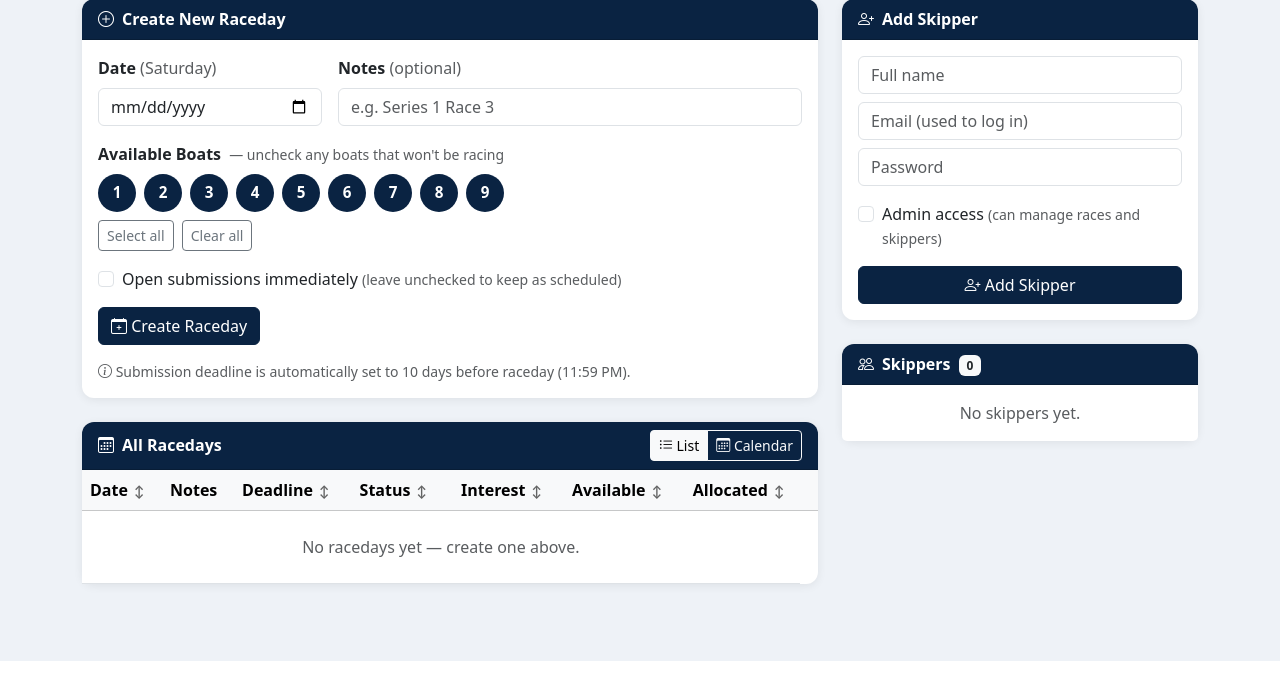
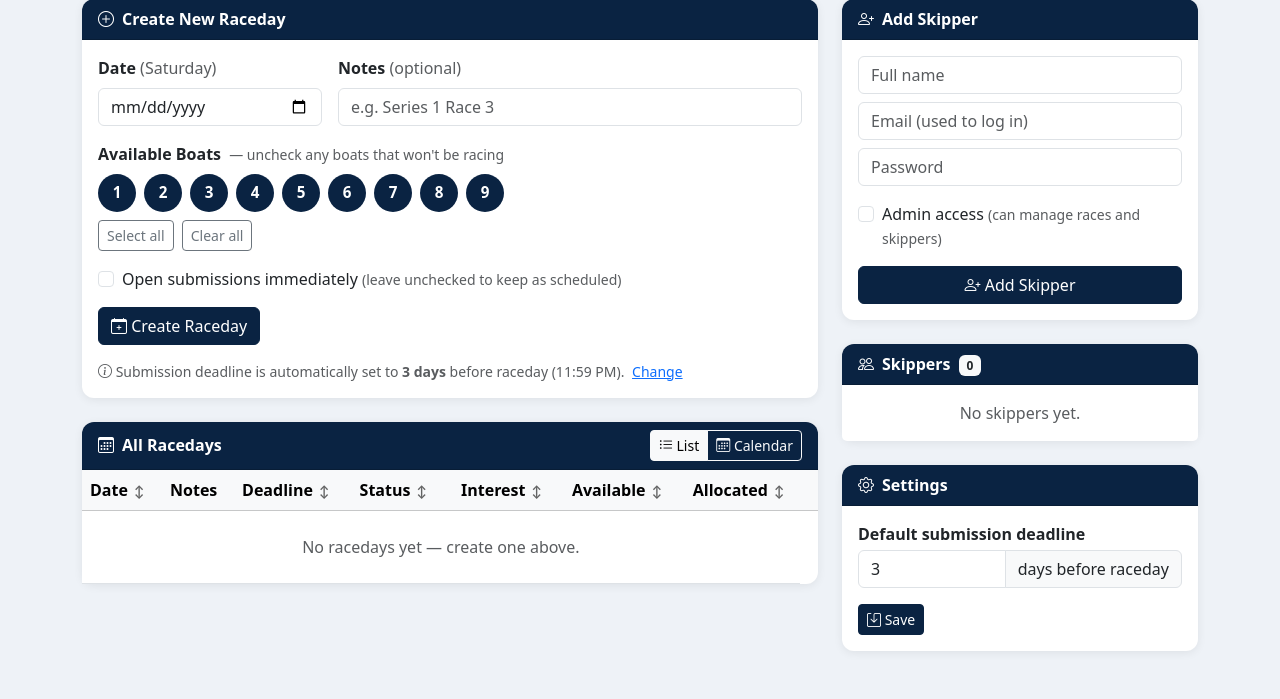
Before and after one commit to mikesmeets/sonar-allocator, a Flask app: page /admin in a window 1280 px wide. Shown: the part 139-838 px from the top of the page. Before the commit the page ends 800 px from the top, so only its background shows below. Run offline with Flask 3, Linux system fonts and the light colour scheme; the visitor is signed in with stand-in values (Sample User, id 1); data comes from the database, SQL or seed files in the repository; data that the repository does not hold is empty; some libraries are stand-ins or nearby versions.

Commit message:
Add adjustable default submission deadline setting
- Admin can set default deadline days (default: 3) from the Settings card
- Deadline hint in Create Raceday form shows the current setting
- SQLite/Postgres dual support: app uses SQLite locally, Postgres when DATABASE_URL is set

Co-Authored-By: Claude Sonnet 4.6 <noreply@anthropic.com>

```diff
--- a/app.py
+++ b/app.py
@@ -1,8 +1,7 @@
 import os
 import random
 import hashlib
-import psycopg2
-import psycopg2.extras
+import sqlite3
 from datetime import datetime, timedelta
 from functools import wraps
 from flask import Flask, render_template, request, redirect, url_for, session, flash
@@ -11,12 +10,22 @@ app = Flask(__name__)
 app.secret_key = 'sonar-fleet-secret-key-change-me'
 
 DATABASE_URL = os.environ.get('DATABASE_URL', '')
+DATABASE_SQLITE = 'sonar.db'
 FLEET_SIZE = 9
+
+USE_POSTGRES = bool(DATABASE_URL)
+
+if USE_POSTGRES:
+    import psycopg2
+    import psycopg2.extras
+    IntegrityError = psycopg2.IntegrityError
+else:
+    IntegrityError = sqlite3.IntegrityError
 
 
 # ── database ──────────────────────────────────────────────────────────────────
 
-class _DB:
+class _PGConn:
     """Thin wrapper making psycopg2 behave like sqlite3 for our usage."""
     def __init__(self, conn):
         self._conn = conn
@@ -40,15 +49,21 @@ class _DB:
 
 
 def get_db():
-    conn = psycopg2.connect(DATABASE_URL, cursor_factory=psycopg2.extras.DictCursor)
-    return _DB(conn)
+    if USE_POSTGRES:
+        conn = psycopg2.connect(DATABASE_URL, cursor_factory=psycopg2.extras.DictCursor)
+        return _PGConn(conn)
+    else:
+        conn = sqlite3.connect(DATABASE_SQLITE)
+        conn.row_factory = sqlite3.Row
+        return conn
 
 
 def init_db():
     db = get_db()
-    db.execute('''
+    pk = 'SERIAL PRIMARY KEY' if USE_POSTGRES else 'INTEGER PRIMARY KEY AUTOINCREMENT'
+    db.execute(f'''
         CREATE TABLE IF NOT EXISTS skippers (
-            id            SERIAL PRIMARY KEY,
+            id            {pk},
             name          TEXT NOT NULL,
             email         TEXT UNIQUE NOT NULL DEFAULT '',
             password_hash TEXT NOT NULL DEFAULT '',
@@ -57,9 +72,9 @@ def init_db():
             withdrawal_count INTEGER DEFAULT 0
         )
     ''')
-    db.execute('''
+    db.execute(f'''
         CREATE TABLE IF NOT EXISTS races (
-            id               SERIAL PRIMARY KEY,
+            id               {pk},
             race_date        TEXT NOT NULL,
             deadline         TEXT NOT NULL,
             status           TEXT DEFAULT 'open',
@@ -67,18 +82,18 @@ def init_db():
             available_boats  TEXT DEFAULT '1,2,3,4,5,6,7,8,9'
         )
     ''')
-    db.execute('''
+    db.execute(f'''
         CREATE TABLE IF NOT EXISTS interests (
-            id           SERIAL PRIMARY KEY,
+            id           {pk},
             race_id      INTEGER NOT NULL,
             skipper_id   INTEGER NOT NULL,
             submitted_at TEXT NOT NULL,
             UNIQUE(race_id, skipper_id)
         )
     ''')
-    db.execute('''
+    db.execute(f'''
         CREATE TABLE IF NOT EXISTS allocations (
-            id           SERIAL PRIMARY KEY,
+            id           {pk},
             race_id      INTEGER NOT NULL,
             skipper_id   INTEGER NOT NULL,
             boat_number  INTEGER NOT NULL,
@@ -86,18 +101,18 @@ def init_db():
             UNIQUE(race_id, boat_number)
         )
     ''')
-    db.execute('''
+    db.execute(f'''
         CREATE TABLE IF NOT EXISTS race_history (
-            id           SERIAL PRIMARY KEY,
+            id           {pk},
             race_id      INTEGER NOT NULL,
             skipper_id   INTEGER NOT NULL,
             boat_number  INTEGER NOT NULL,
             race_date    TEXT NOT NULL
         )
     ''')
-    db.execute('''
+    db.execute(f'''
         CREATE TABLE IF NOT EXISTS allocation_order (
-            id            SERIAL PRIMARY KEY,
+            id            {pk},
             race_id       INTEGER NOT NULL,
             skipper_id    INTEGER NOT NULL,
             priority_rank INTEGER NOT NULL,
@@ -106,12 +121,38 @@ def init_db():
             UNIQUE(race_id, skipper_id)
         )
     ''')
-    # Idempotent migrations for existing databases
-    db.execute('ALTER TABLE allocation_order ADD COLUMN IF NOT EXISTS is_late INTEGER DEFAULT 0')
-    db.execute('ALTER TABLE allocation_order ADD COLUMN IF NOT EXISTS is_bumped INTEGER DEFAULT 0')
-    db.execute('ALTER TABLE skippers ADD COLUMN IF NOT EXISTS was_bumped INTEGER DEFAULT 0')
-    db.execute('ALTER TABLE skippers ADD COLUMN IF NOT EXISTS withdrawal_count INTEGER DEFAULT 0')
-    db.execute("ALTER TABLE races ADD COLUMN IF NOT EXISTS available_boats TEXT DEFAULT '1,2,3,4,5,6,7,8,9'")
+    db.execute('''
+        CREATE TABLE IF NOT EXISTS settings (
+            key   TEXT PRIMARY KEY,
+            value TEXT NOT NULL
+        )
+    ''')
+
+    if USE_POSTGRES:
+        db.execute("INSERT INTO settings (key, value) VALUES ('deadline_days', '3') ON CONFLICT (key) DO NOTHING")
+        db.execute('ALTER TABLE allocation_order ADD COLUMN IF NOT EXISTS is_late INTEGER DEFAULT 0')
+        db.execute('ALTER TABLE allocation_order ADD COLUMN IF NOT EXISTS is_bumped INTEGER DEFAULT 0')
+        db.execute('ALTER TABLE skippers ADD COLUMN IF NOT EXISTS was_bumped INTEGER DEFAULT 0')
+        db.execute('ALTER TABLE skippers ADD COLUMN IF NOT EXISTS withdrawal_count INTEGER DEFAULT 0')
+        db.execute("ALTER TABLE races ADD COLUMN IF NOT EXISTS available_boats TEXT DEFAULT '1,2,3,4,5,6,7,8,9'")
+    else:
+        # SQLite: INSERT OR IGNORE for settings seed
+        db.execute("INSERT OR IGNORE INTO settings (key, value) VALUES ('deadline_days', '3')")
+        # SQLite migrations via PRAGMA
+        cols = lambda tbl: [r[1] for r in db.execute(f'PRAGMA table_info({tbl})').fetchall()]
+        ao_cols = cols('allocation_order')
+        sk_cols = cols('skippers')
+        rc_cols = cols('races')
+        if 'is_late' not in ao_cols:
+            db.execute('ALTER TABLE allocation_order ADD COLUMN is_late INTEGER DEFAULT 0')
+        if 'is_bumped' not in ao_cols:
+            db.execute('ALTER TABLE allocation_order ADD COLUMN is_bumped INTEGER DEFAULT 0')
+        if 'was_bumped' not in sk_cols:
+            db.execute('ALTER TABLE skippers ADD COLUMN was_bumped INTEGER DEFAULT 0')
+        if 'withdrawal_count' not in sk_cols:
+            db.execute('ALTER TABLE skippers ADD COLUMN withdrawal_count INTEGER DEFAULT 0')
+        if 'available_boats' not in rc_cols:
+            db.execute("ALTER TABLE races ADD COLUMN available_boats TEXT DEFAULT '1,2,3,4,5,6,7,8,9'")
 
     if not db.execute('SELECT 1 FROM skippers WHERE is_admin=1').fetchone():
         db.execute(
@@ -124,6 +165,13 @@ def init_db():
 
 def hash_pw(password):
     return hashlib.sha256(password.encode()).hexdigest()
+
+
+def get_setting(key, default=None):
+    db = get_db()
+    row = db.execute('SELECT value FROM settings WHERE key=?', (key,)).fetchone()
+    db.close()
+    return row['value'] if row else default
 
 
 
@@ -388,7 +436,7 @@ def signup():
         flash(f'Welcome, {name}! Your account has been created.', 'success')
         db.close()
         return redirect(url_for('dashboard'))
-    except psycopg2.IntegrityError:
+    except IntegrityError:
         db.rollback()
         flash('That email is already registered.', 'danger')
         db.close()
@@ -500,7 +548,7 @@ def submit_interest(race_id):
             )
             db.commit()
             flash("You're in — interest submitted!", 'success')
-        except psycopg2.IntegrityError:
+        except IntegrityError:
             db.rollback()
             flash('Already submitted for this raceday.', 'warning')
     db.close()
@@ -640,8 +688,10 @@ def admin():
         WHERE s.is_admin = 0
         ORDER BY s.name
     ''').fetchall()
+    deadline_days = int(get_setting('deadline_days', 3))
     db.close()
-    return render_template('admin.html', race_data=race_data, skippers=skippers)
+    return render_template('admin.html', race_data=race_data, skippers=skippers,
+                           deadline_days=deadline_days)
 
 
 @app.route('/admin/race/create', methods=['POST'])
@@ -655,7 +705,8 @@ def create_race():
         return redirect(url_for('admin'))
     available_boats = ','.join(sorted(selected_boats, key=int))
     race_date       = datetime.strptime(race_date_str, '%Y-%m-%d')
-    deadline_dt     = (race_date - timedelta(days=10)).replace(hour=23, minute=59, second=59)
+    deadline_days   = int(get_setting('deadline_days', 3))
+    deadline_dt     = (race_date - timedelta(days=deadline_days)).replace(hour=23, minute=59, second=59)
     db = get_db()
     status = 'open' if request.form.get('open_now') else 'scheduled'
     db.execute(
@@ -885,7 +936,7 @@ def admin_add_interest(race_id):
             )
         db.commit()
         flash('Skipper added to the priority list.', 'success')
-    except psycopg2.IntegrityError:
+    except IntegrityError:
         db.rollback()
         flash('Skipper already submitted.', 'warning')
     db.close()
@@ -1007,7 +1058,7 @@ def add_skipper():
         db.commit()
         role = 'Admin' if is_admin else 'Skipper'
         flash(f'{role} {name} added.', 'success')
-    except psycopg2.IntegrityError:
+    except IntegrityError:
         db.rollback()
         flash('That email is already registered.', 'danger')
     db.close()
@@ -1043,7 +1094,7 @@ def edit_skipper(skipper_id):
                        (hash_pw(new_pw), skipper_id))
         db.commit()
         flash(f'{name} updated.', 'success')
-    except psycopg2.IntegrityError:
+    except IntegrityError:
         db.rollback()
         flash('That email is already registered to another skipper.', 'danger')
     db.close()
@@ -1082,6 +1133,22 @@ def change_admin_password():
     return redirect(url_for('admin'))
 
 
+@app.route('/admin/settings', methods=['POST'])
+@admin_required
+def save_settings():
+    deadline_days = request.form.get('deadline_days', '').strip()
+    if not deadline_days.isdigit() or int(deadline_days) < 1:
+        flash('Deadline must be a positive number of days.', 'danger')
+        return redirect(url_for('admin'))
+    db = get_db()
+    db.execute("INSERT INTO settings (key, value) VALUES ('deadline_days', ?) ON CONFLICT (key) DO UPDATE SET value = EXCLUDED.value",
+               (deadline_days,))
+    db.commit()
+    db.close()
+    flash(f'Default deadline set to {deadline_days} days before raceday.', 'success')
+    return redirect(url_for('admin'))
+
+
 @app.route('/admin/stats')
 @admin_required
 def stats():
--- a/templates/admin.html
+++ b/templates/admin.html
@@ -68,7 +68,8 @@
         </form>
         <small class="text-muted mt-3 d-block">
           <i class="bi bi-info-circle"></i>
-          Submission deadline is automatically set to 10 days before raceday (11:59 PM).
+          Submission deadline is automatically set to <strong>{{ deadline_days }} day{{ 's' if deadline_days != 1 else '' }}</strong> before raceday (11:59 PM).
+          <a href="#settingsCard" class="ms-1">Change</a>
         </small>
       </div>
     </div>
@@ -281,6 +282,28 @@
       </div>
     </div>
 
+    {# Settings #}
+    <div class="card mt-4" id="settingsCard">
+      <div class="card-header navy">
+        <i class="bi bi-gear me-2"></i>Settings
+      </div>
+      <div class="card-body">
+        <form method="post" action="{{ url_for('save_settings') }}">
+          <label class="form-label fw-semibold mb-1">Default submission deadline</label>
+          <div class="input-group">
+            <input type="number" name="deadline_days" class="form-control"
+                   value="{{ deadline_days }}" min="1" max="365" required>
+            <span class="input-group-text">days before raceday</span>
+          </div>
+          <div class="mt-3">
+            <button type="submit" class="btn btn-navy btn-sm">
+              <i class="bi bi-save"></i> Save
+            </button>
+          </div>
+        </form>
+      </div>
+    </div>
+
   </div>
 </div>
 
```
